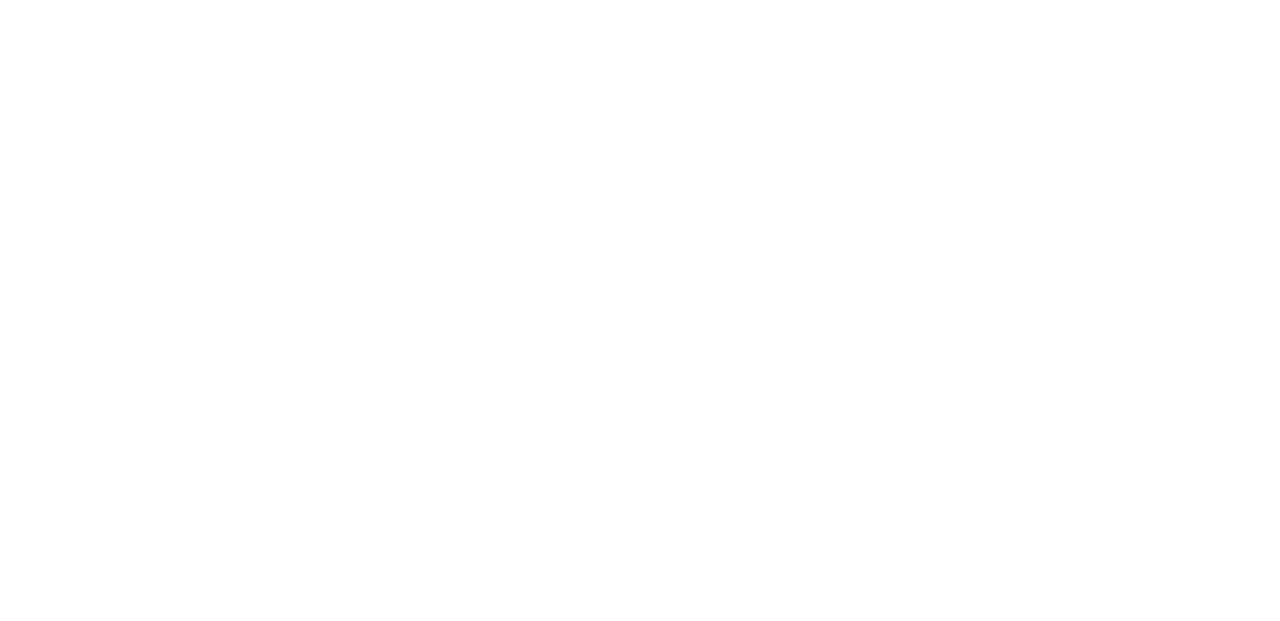
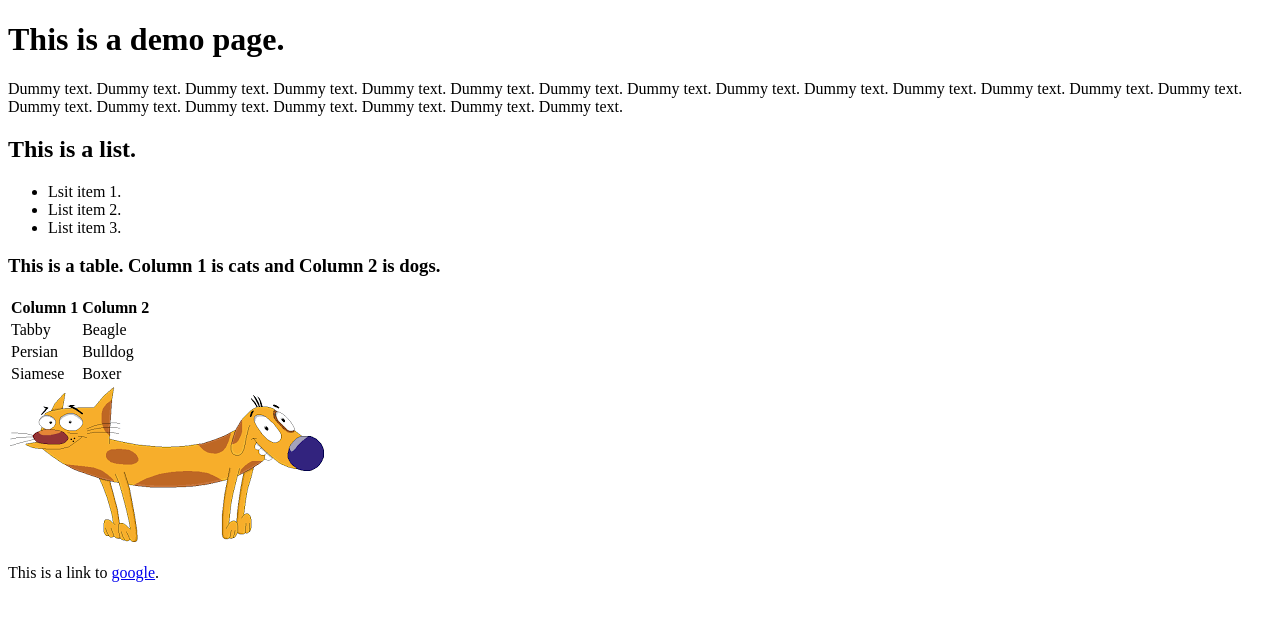
Before and after one commit to bsmith1188/htmlsandbox, a PHP site: page / in a window 1280 px wide. Before the commit the part shown is empty. Shown: the top 621 px of the page. Run offline with PHP 8.4, Linux system fonts and the light colour scheme.

Commit message:
Set head and bones for html.

```diff
--- a/index.php
+++ b/index.php
@@ -4,5 +4,36 @@
 		<meta charset="utf-8" />
 		<title>HTML SANDBOX</title>
 	</head>
-	<body></body>
+	<body>
+		<h1>This is a demo page.</h1>
+		<p>Dummy text. Dummy text. Dummy text. Dummy text. Dummy text. Dummy text. Dummy text. Dummy text. Dummy text. Dummy text. Dummy text. Dummy text. Dummy text. Dummy text. Dummy text. Dummy text. Dummy text. Dummy text. Dummy text. Dummy text. Dummy text.</p>
+		<h2>This is a list.</h2>
+		<ul>
+			<li>Lsit item 1.</li>
+			<li>List item 2.</li>
+			<li>List item 3.</li>
+			<!-- this is a comment -->
+		</ul>
+		<h3>This is a table. Column 1 is cats and Column 2 is dogs.</h3>
+		<table>
+			<tr>
+				<th>Column 1</th>
+				<th>Column 2</th>
+			</tr>
+			<tr>
+				<td>Tabby</td>
+				<td>Beagle</td>
+			</tr>
+			<tr>
+				<td>Persian</td>
+				<td>Bulldog</td>
+			</tr>
+			<tr>
+				<td>Siamese</td>
+				<td>Boxer</td>
+			</tr>
+		</table>
+		<img src="images/catdog.png" alt="catdog photo">
+		<p>This is a link to <a href="https://www.google.com" target="_blank">google</a>.</p>
+	</body>
 </html>
```
Also changed, not shown: images/catdog.png (added).
